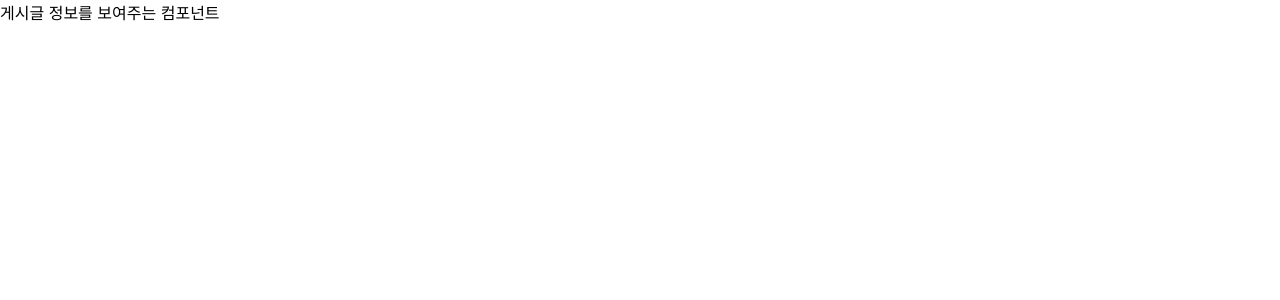
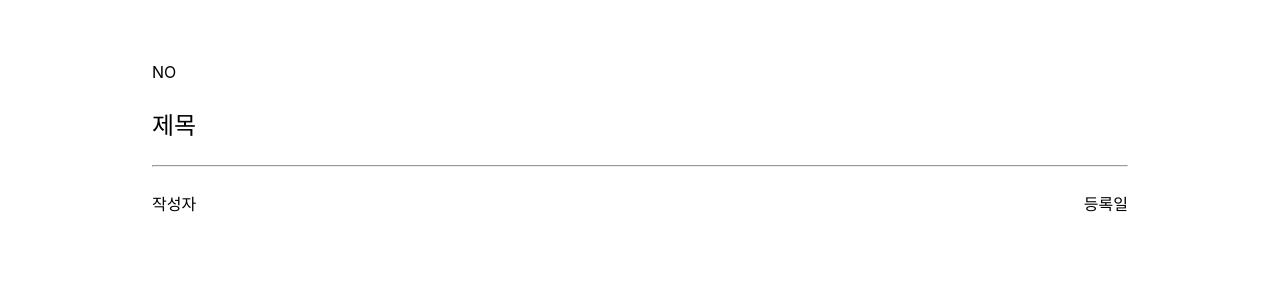
Before and after one commit to zsoon96/nextjs-prac-auth, a Next.js app: page /board in a window 1280 px wide. Shown: the top 300 px of the page. Built offline with nearby package versions, Linux system fonts and the light colour scheme.

Commit message:
게시판(BoardApp) 예제 - 게시글 정보 컴포넌트 스타일 적용

```diff
--- a/src/components/BoardInfo.tsx
+++ b/src/components/BoardInfo.tsx
@@ -1,7 +1,13 @@
 const BoardInfo = () => {
     return (
-        <div>
-            게시글 정보를 보여주는 컴포넌트
+        <div style={{ backgroundColor: 'white', width: '80%', margin: '36px auto', borderRadius: '10px', padding: '10px 24px'}}>
+            <p style={{ color: 'black' }}>NO</p>
+            <p style={{ color: 'black', fontSize: '24px' }}>제목</p>
+            <hr />
+            <div style={{ display: 'flex', justifyContent: 'space-between' }}>
+                <p style={{ color: 'black' }}>작성자</p>
+                <p style={{ color: 'black' }}>등록일</p>
+            </div>
        </div>
     )
 }
```
